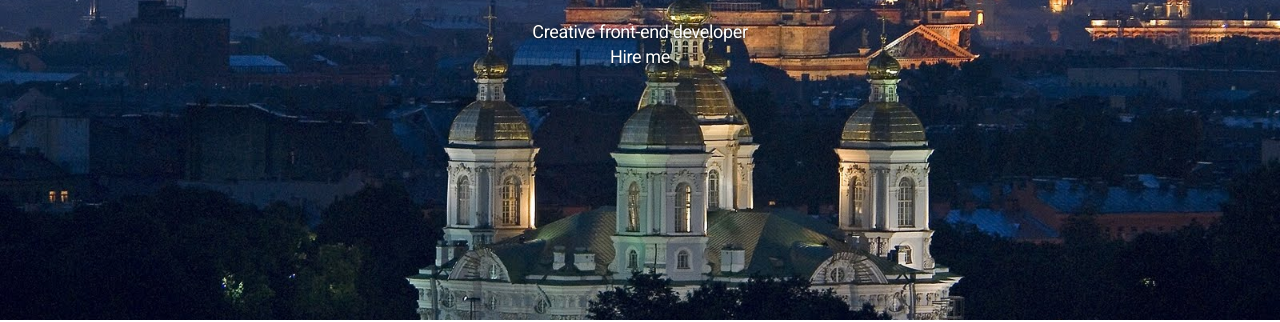
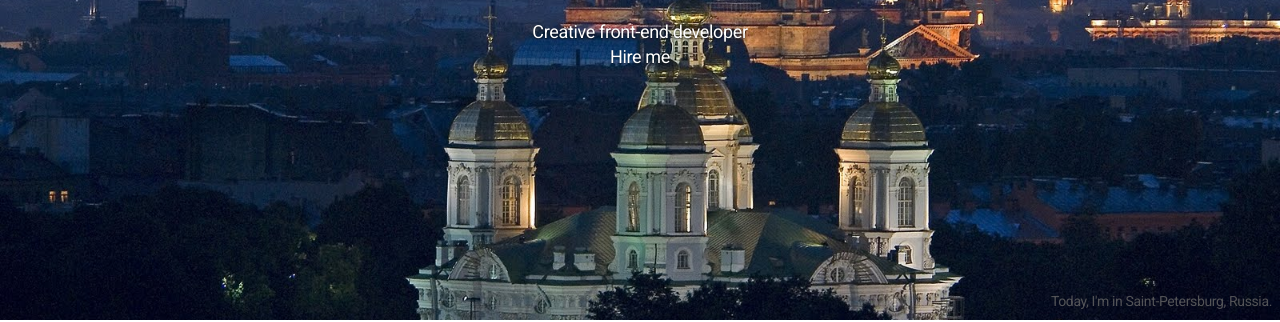
Before and after one commit to mbarinov/mbarinov.github.io, a plain HTML site: page index.html in a window 1280 px wide. Shown: the part 480-802 px from the top of the page. Drawn offline with Linux system fonts and the light colour scheme.

Commit message:
location

```diff
--- a/index.html
+++ b/index.html
@@ -37,6 +37,8 @@
         <a href="#links">Hire me</a>
 
     </div>
+
+    <div id="location">Today, I'm in Saint-Petersburg, Russia.</div>
 </section>
 <section>
     <p>
--- a/styles.css
+++ b/styles.css
@@ -178,3 +178,17 @@ section p a:nth-child(n) {
     min-height: 400px;
     background: transparent;
 }
+
+#location {
+    position: absolute;
+    bottom: 0;
+    right: 0;
+    margin: 8px;
+    font-size: 14px;
+    color: #666;
+    opacity: .8;
+}
+
+#location:hover {
+    opacity: 1;
+}
```
